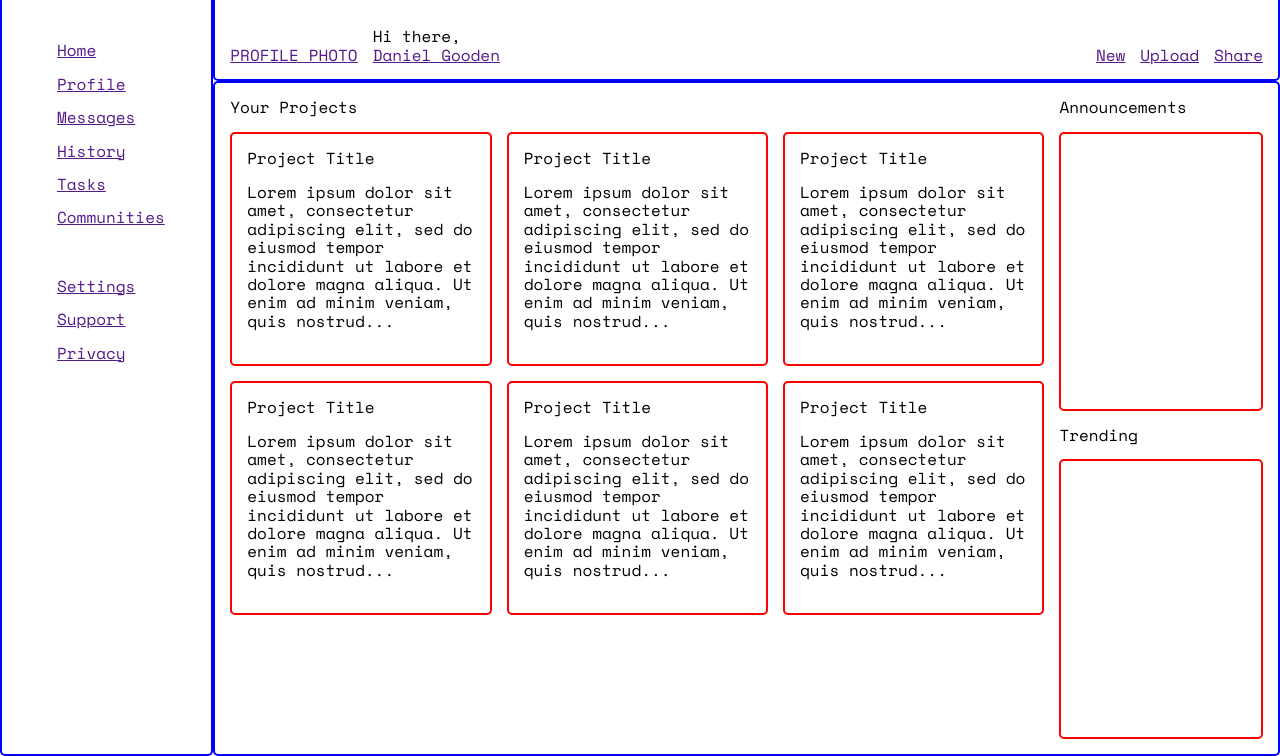
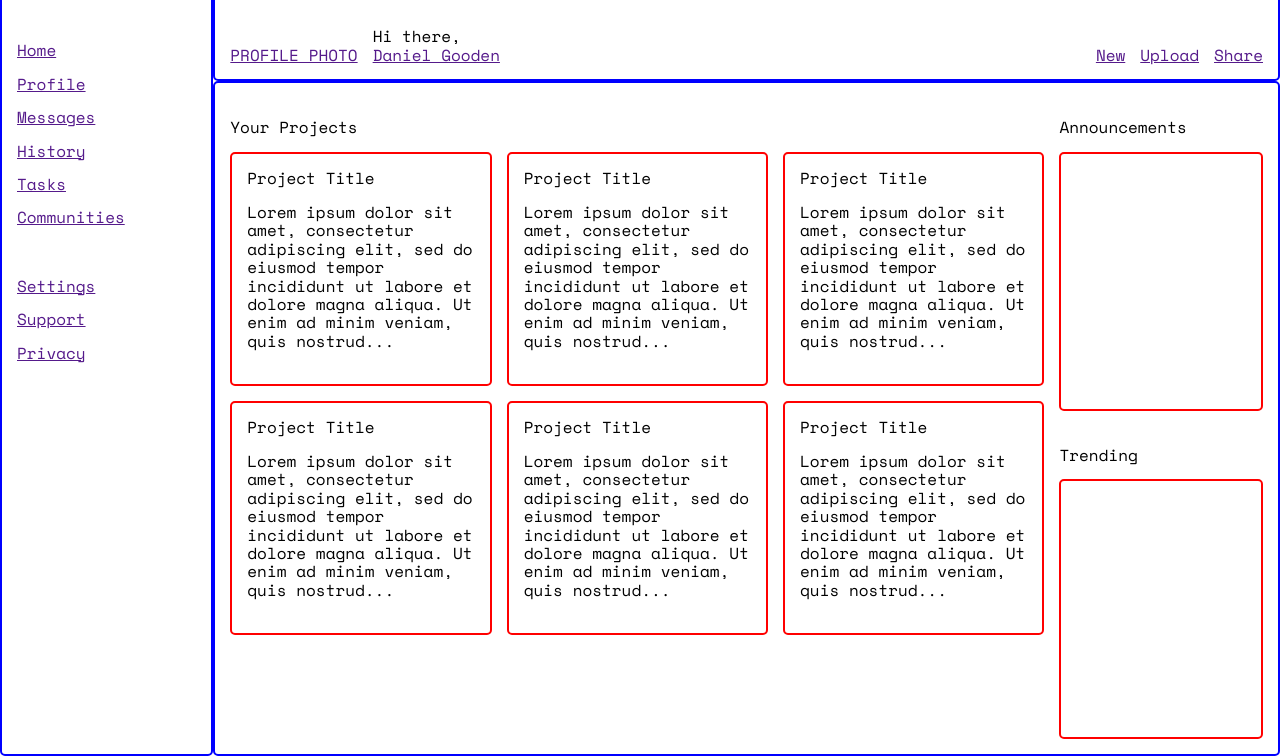
Before and after one commit to dangoodie/admin-dashboard, a plain HTML site: page index.html in a window 1280 px wide. Shown: the part 44-800 px from the top of the page. Drawn offline with nearby package versions, Linux system fonts and the light colour scheme.

Commit message:
completing the layout

```diff
--- a/styles/style.css
+++ b/styles/style.css
@@ -1,7 +1,7 @@
 @import url("https://fonts.googleapis.com/css2?family=Space+Mono:ital,wght@0,400;0,700;1,400;1,700&display=swap");
 
 * {
-  font-family: 'Space Mono', monospace;
+  font-family: "Space Mono", monospace;
 }
 
 ul {
@@ -79,6 +79,10 @@ ul {
   margin-bottom: 50px;
 }
 
+.menu > ul {
+  padding: 0;
+}
+
 .top-menu {
   margin-bottom: 50px;
 }
@@ -98,7 +102,7 @@ ul {
 }
 
 .projects-header {
-  margin-top: 0;
+  margin-top: 20px;
   margin-bottom: 15px;
 }
 
@@ -127,6 +131,8 @@ ul {
   gap: 15px;
 }
 
-.announcements-header, .trending-header {
-  margin: 0;
+.announcements-header,
+.trending-header {
+  margin-top: 20px;
+  margin-bottom: 0;
 }
```
